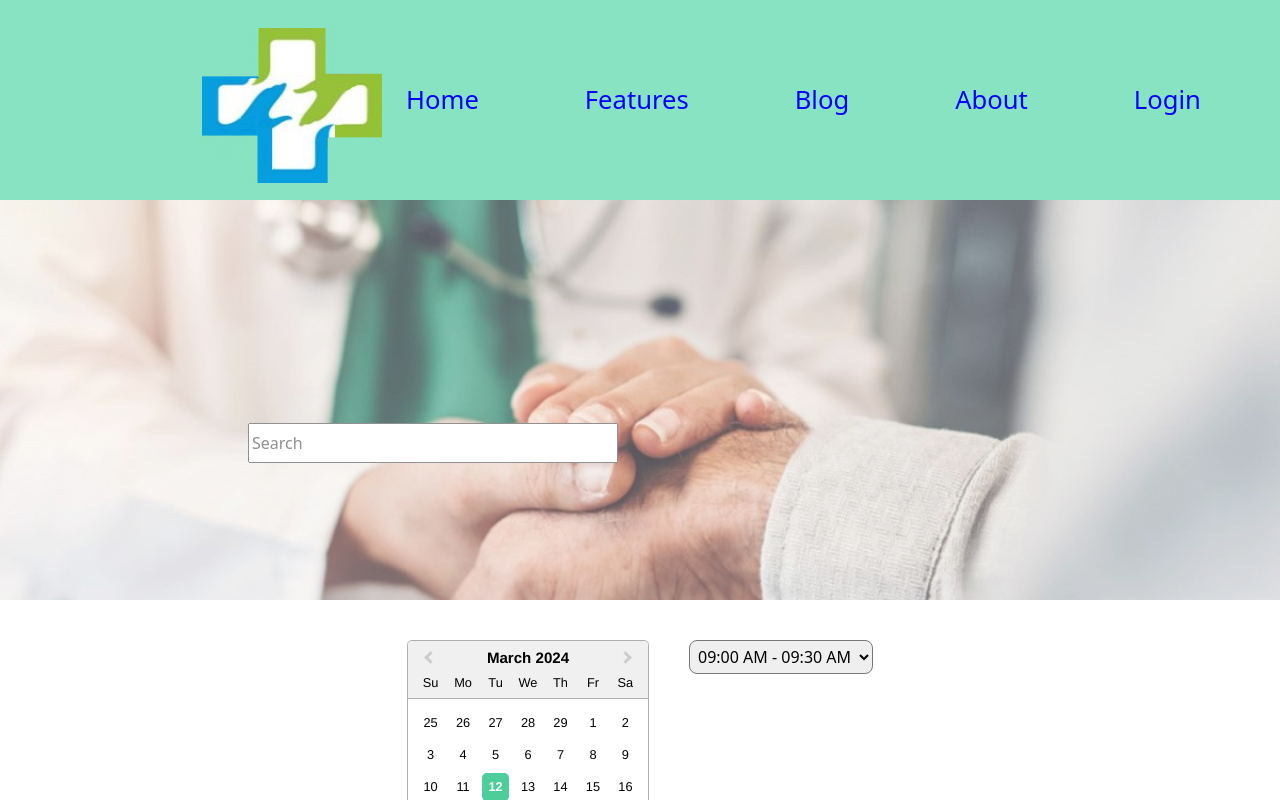
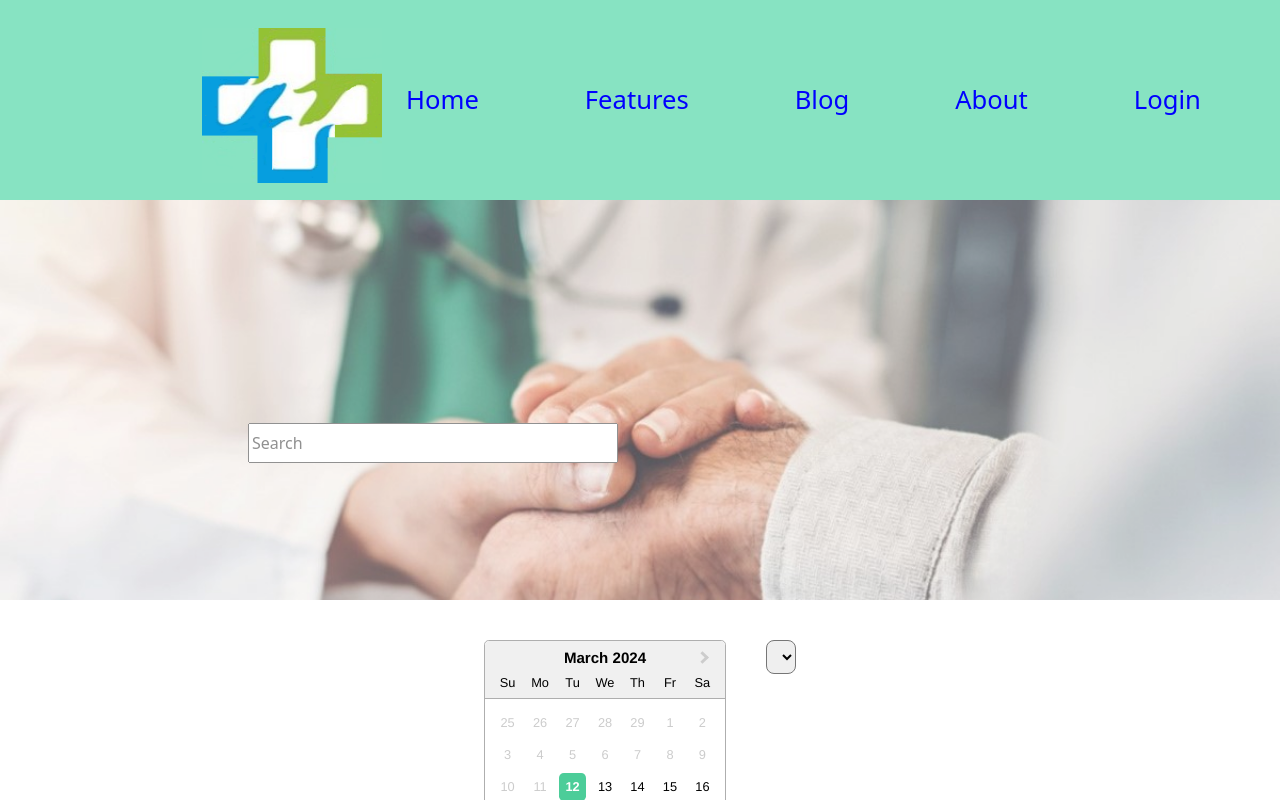
Before and after one commit to COMP231001team3/COMP231_Sec.001_W2024_Team3_MedConnect, a React (Create React App) app in the folder client/: page /bookAppointment in a window 1280 px wide. Shown: the top 800 px of the page. Built offline with nearby package versions, Linux system fonts and the light colour scheme.

Commit message:
update booking functionalities

```diff
--- a/client/src/components/appointmentBooking.jsx
+++ b/client/src/components/appointmentBooking.jsx
@@ -1,19 +1,27 @@
-import React, { useState } from 'react';
+import React, { useState, useEffect } from 'react';
 import DatePicker from 'react-datepicker';
 import './appointmentBooking.css';
 import 'react-datepicker/dist/react-datepicker.css';
 
-const generateTimeSlots = () => {
+const generateTimeSlots = (selectedDate) => {
   const slots = [];
-  let startTime = new Date(0, 0, 0, 9, 0); // Starts at 09:00
-  const endTime = new Date(0, 0, 0, 17, 0); // Ends at 17:00
+  let startTime = new Date(selectedDate.getFullYear(), selectedDate.getMonth(), selectedDate.getDate(), 9, 0, 0);
+  const endTime = new Date(selectedDate.getFullYear(), selectedDate.getMonth(), selectedDate.getDate(), 17, 0, 0);
+  const currentDate = new Date();
+  const isToday = selectedDate.toDateString() === currentDate.toDateString();
 
   while (startTime < endTime) {
-    let start = startTime.toLocaleTimeString('en-US', { hour: '2-digit', minute: '2-digit', hour12: true });
+
+    if (!isToday || (isToday && startTime >= currentDate)) {
+      const start = startTime.toLocaleTimeString('en-US', { hour: '2-digit', minute: '2-digit', hour12: true });
       startTime.setMinutes(startTime.getMinutes() + 30);
-    let end = startTime.toLocaleTimeString('en-US', { hour: '2-digit', minute: '2-digit', hour12: true });
+      const end = startTime.toLocaleTimeString('en-US', { hour: '2-digit', minute: '2-digit', hour12: true });
 
       slots.push(`${start} - ${end}`);
+    } else {
+
+      startTime.setMinutes(startTime.getMinutes() + 30);
+    }
   }
 
   return slots;
@@ -22,9 +30,15 @@ const generateTimeSlots = () => {
 const AppointmentBooking = () => {
   const [startDate, setStartDate] = useState(new Date());
   const [selectedTimeSlot, setSelectedTimeSlot] = useState('');
+  const [timeSlots, setTimeSlots] = useState([]);
+
+  useEffect(() => {
+    setTimeSlots(generateTimeSlots(startDate));
+  }, [startDate]);
 
   const handleDateChange = (date) => {
     setStartDate(date);
+    setSelectedTimeSlot('');
   };
 
   const handleTimeSlotChange = (event) => {
@@ -33,10 +47,9 @@ const AppointmentBooking = () => {
   };
 
   const handleSubmit = () => {
+    alert(`Scheduled to: ${startDate.toDateString()} at ${selectedTimeSlot}`);
     console.log(`Scheduled to: ${startDate.toDateString()} at ${selectedTimeSlot}`);
   };
-
-  const timeSlots = generateTimeSlots();
 
   return (
     <div className="appointmentBookingContainer">
@@ -44,6 +57,7 @@ const AppointmentBooking = () => {
         <DatePicker
           selected={startDate}
           onChange={handleDateChange}
+          minDate={new Date()}
           inline
         />
         <select value={selectedTimeSlot} onChange={handleTimeSlotChange} className="timeInput">
```
Lines whose indentation alone changed are shown as unchanged.
